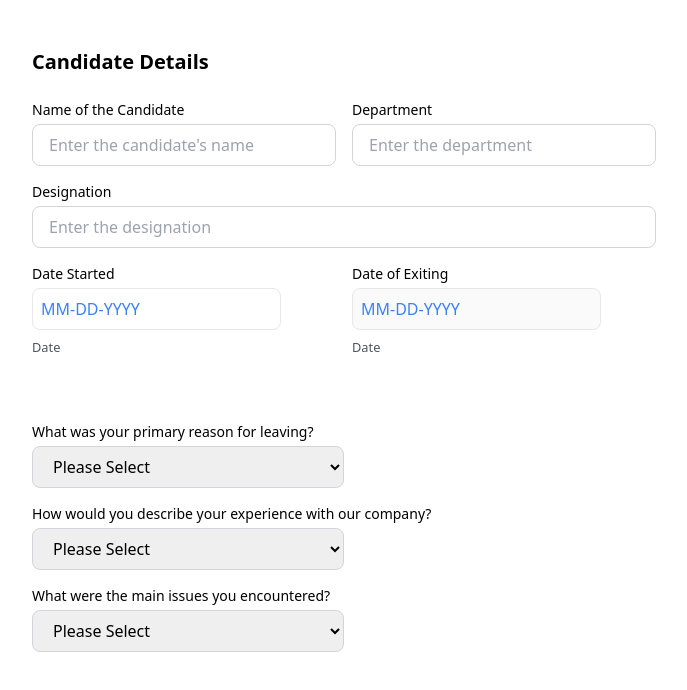
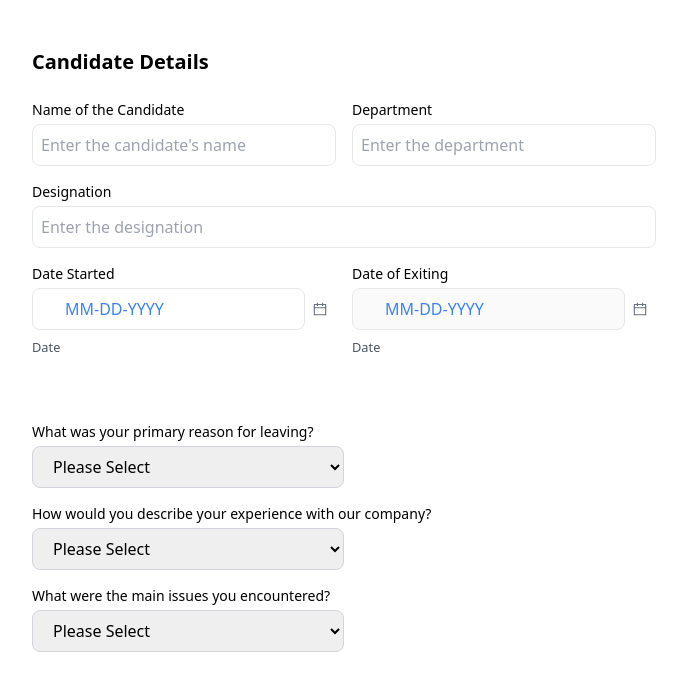
Before and after one commit to sajjadjawaid/form, a React (Vite) app in the folder Frontend/: page / in a window 1280 px wide. Shown: the top 690 px of the page, without its empty margins (296-983 px from the left). Built offline with nearby package versions, Linux system fonts and the light colour scheme.

Commit message:
commit for calendar icon

```diff
--- a/Frontend/src/Components/CandidateDetailsSection.jsx
+++ b/Frontend/src/Components/CandidateDetailsSection.jsx
@@ -1,6 +1,5 @@
 import { useState, useRef } from "react";
-import InputField from "./InputField";
-import { AiOutlineWarning } from "react-icons/ai"; // Import warning icon
+import { AiOutlineWarning, AiOutlineCalendar } from "react-icons/ai"; // Import warning and calendar icons
 import DatePicker from "react-datepicker";
 import "react-datepicker/dist/react-datepicker.css";
 
@@ -12,6 +11,10 @@ const CandidateDetailsSection = () => {
   const [dateExited, setDateExited] = useState(null);
   const [isDateStartedValid, setIsDateStartedValid] = useState(true);
   const [isDateExitedValid, setIsDateExitedValid] = useState(true);
+
+  // Refs for the DatePickers
+  const dateStartedRef = useRef(null);
+  const dateExitedRef = useRef(null);
 
   const handleDateChange = (setter, setValid, date, compareDate = null) => {
     const formattedDate = date ? date.toLocaleDateString("en-US") : "";
@@ -47,26 +50,6 @@ const CandidateDetailsSection = () => {
 
     const [year, month, day] = date.split("-").map(Number);
 
-    const daysInMonth = [
-      31,
-      28 + (year % 4 === 0 && (year % 100 !== 0 || year % 400 === 0) ? 1 : 0),
-      31,
-      30,
-      31,
-      30,
-      31,
-      31,
-      30,
-      31,
-      30,
-      31,
-    ];
-
-    if (month < 1 || month > 12 || day < 1 || day > daysInMonth[month - 1]) {
-      console.log(`Invalid date: ${date}`);
-      return false;
-    }
-
     const inputDate = new Date(year, month - 1, day);
     const currentDate = new Date();
     currentDate.setHours(0, 0, 0, 0);
@@ -97,13 +80,13 @@ const CandidateDetailsSection = () => {
           >
             Name of the Candidate
           </label>
-          <InputField
+          <input
             type="text"
             id="candidateName"
             placeholder="Enter the candidate's name"
             value={candidateName}
             onChange={(e) => setCandidateName(e.target.value)}
-            className="w-full hover:shadow-lg transition-shadow duration-300"
+            className="w-full p-2 border rounded-lg focus:outline-none focus:ring-2 focus:ring-blue-500 hover:shadow-lg transition-shadow duration-300"
           />
         </div>
 
@@ -114,13 +97,13 @@ const CandidateDetailsSection = () => {
           >
             Department
           </label>
-          <InputField
+          <input
             type="text"
             id="department"
             placeholder="Enter the department"
             value={department}
             onChange={(e) => setDepartment(e.target.value)}
-            className="w-full hover:shadow-lg transition-shadow duration-300"
+            className="w-full p-2 border rounded-lg focus:outline-none focus:ring-2 focus:ring-blue-500 hover:shadow-lg transition-shadow duration-300"
           />
         </div>
       </div>
@@ -132,13 +115,13 @@ const CandidateDetailsSection = () => {
         >
           Designation
         </label>
-        <InputField
+        <input
           type="text"
           id="designation"
           placeholder="Enter the designation"
           value={designation}
           onChange={(e) => setDesignation(e.target.value)}
-          className="w-full hover:shadow-lg transition-shadow duration-300"
+          className="w-full p-2 border rounded-lg focus:outline-none focus:ring-2 focus:ring-blue-500 hover:shadow-lg transition-shadow duration-300"
         />
       </div>
 
@@ -154,6 +137,7 @@ const CandidateDetailsSection = () => {
           >
             Date Started
           </label>
+          <div className="relative">
             <DatePicker
               selected={dateStarted ? new Date(dateStarted) : null}
               onChange={(date) =>
@@ -161,10 +145,16 @@ const CandidateDetailsSection = () => {
               }
               dateFormat="MM-dd-yyyy"
               placeholderText="MM-DD-YYYY"
-            className={`w-full p-2 border rounded-lg focus:outline-none focus:ring-2 uppercase text-blue-500 focus:ring-blue-500 placeholder-blue-500 ${
+              className={`w-full p-2 pl-8 border rounded-lg focus:outline-none focus:ring-2 uppercase text-blue-500 focus:ring-blue-500 placeholder-blue-500 ${
                 !isDateStartedValid ? "border-red-500" : ""
               }`}
+              ref={dateStartedRef} // Attach ref to the DatePicker
             />
+            <AiOutlineCalendar
+              className="absolute top-1/2 right-2 transform -translate-y-1/2 text-gray-500 cursor-pointer"
+              onClick={() => dateStartedRef.current.setFocus()} // Focus the DatePicker input when icon is clicked
+            />
+          </div>
           <div className="mt-1">
             <small className="text-gray-600">Date</small>
             {!isDateStartedValid && (
@@ -190,6 +180,7 @@ const CandidateDetailsSection = () => {
           >
             Date of Exiting
           </label>
+          <div className="relative">
             <DatePicker
               selected={dateExited ? new Date(dateExited) : null}
               onChange={(date) =>
@@ -202,11 +193,17 @@ const CandidateDetailsSection = () => {
               }
               dateFormat="MM-dd-yyyy"
               placeholderText="MM-DD-YYYY"
-            className={`w-full p-2 border rounded-lg focus:outline-none focus:ring-2 uppercase placeholder-blue-500 text-blue-500 focus:ring-blue-500 ${
+              className={`w-full p-2 pl-8 border rounded-lg focus:outline-none focus:ring-2 uppercase placeholder-blue-500 text-blue-500 focus:ring-blue-500 ${
                 !isDateExitedValid ? "border-red-500" : ""
               }`}
               disabled={!isDateStartedValid || !dateStarted}
+              ref={dateExitedRef} // Attach ref to the DatePicker
             />
+            <AiOutlineCalendar
+              className="absolute top-1/2 right-2 transform -translate-y-1/2 text-gray-500 cursor-pointer"
+              onClick={() => dateExitedRef.current.setFocus()} // Focus the DatePicker input when icon is clicked
+            />
+          </div>
           <div className="mt-1">
             <small className="text-gray-600">Date</small>
             {!isDateExitedValid && (
```
Lines whose indentation alone changed are shown as unchanged.
